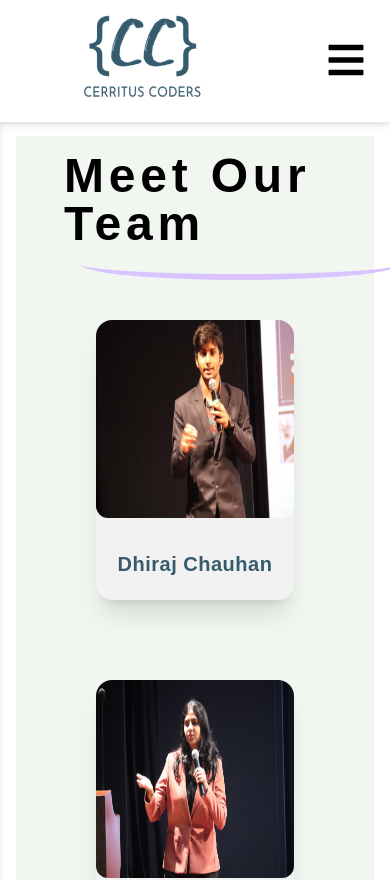
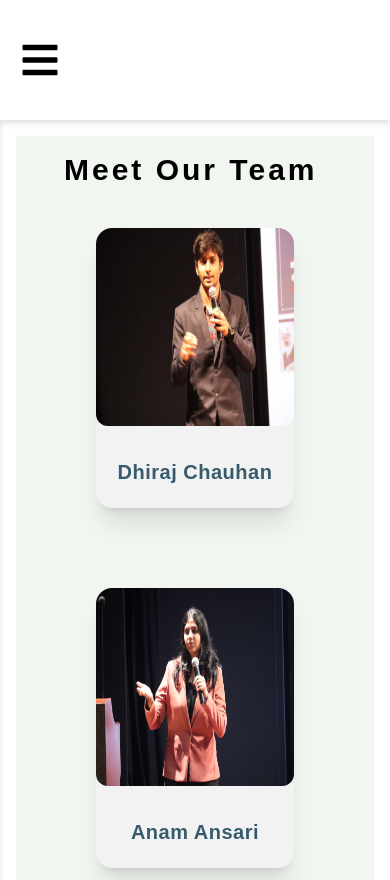
Before and after one commit to CerritusCodersComm/community-website, a Next.js app: page /team in a window 390 px wide. Shown: the top 880 px of the page. Built offline with nearby package versions, Linux system fonts and the light colour scheme; a web font is replaced by a local one.

Commit message:
made navbar more responsive

```diff
--- a/src/components/AppBar.tsx
+++ b/src/components/AppBar.tsx
@@ -10,11 +10,11 @@ export const AppBar: FC = () => {
   console.log(nav);
   return (
     <nav
-      className={`flex justify-between bg-white text-black font-grotesk font-bold drop-shadow-md ${
+      className={`flex justify-between bg-white text-black font-grotesk font-bold drop-shadow-md h-full py-10 md:py-0 md:px-0 sm:py-8 ${
         !nav && "fixed w-[100%]"
       }`}
     >
-      <div className="mt-2 ml-10">
+      <div className="mt-2 ml-10 md:block hidden">
         <Image src={cerritusCodersLogo} height={107} width={214} />
       </div>
       <div className={`hidden xl:flex mr-3 xl:tems-center transition-all duration-500 ease-in`}>
@@ -41,8 +41,11 @@ export const AppBar: FC = () => {
         </div>
       </div>
 
-      {/* navbar for small devices */}
-      <div onClick={() => setNav((prev) => !prev)} className={`block pt-10 pr-6 ${nav && "xl:hidden"} z-10`}>
+      {/* navbar for xsmall devices */}
+      <div
+        onClick={() => setNav((prev) => !prev)}
+        className={`block md:pt-10 md:pr-6 sm:px-10 sm:py-2 md:py-4 md:px-0 md:mb-10 mx-5 ${nav && "xl:hidden"} z-10`}
+      >
         {!nav ? <FaTimes color="commColor" size={40} /> : <FaBars color="commColor" size={40} />}
       </div>
       <div
--- a/src/components/HeroSection.tsx
+++ b/src/components/HeroSection.tsx
@@ -5,8 +5,8 @@ import Image from "next/image";
 
 export const HeroSection: FC = () => {
   return (
-    <div className="bg-white p-4 md:w-screen">
-      <div className="bg-hero h-screen">
+    <div className="bg-white p-4">
+      <div className="bg-hero md:h-screen sm:h-fit">
         <div className="absolute ml-[250px] w-1.5 h-[150px] bg-line hidden md:block"></div>
 
         {/* <div className="border-l-4 border-indigo-500 h-screen"></div> */}
@@ -17,12 +17,12 @@ export const HeroSection: FC = () => {
             <Image src={cerrituscollage} height={430} width={558} />
           </div>
 
-          <div className="ml-0 md:ml-[200px] ">
+          <div className="ml-0 md:ml-[200px] xsm:mx-auto ">
             <Image src={cerritusCodersLogo} height={350} width={700} className="md:w-[700px] md:h-[350px]" />
           </div>
         </div>
         {/* </div> */}
-        <div className="max-w-3xl mx-auto text-3xl tracking-wide leading-relaxed font-satoshi text-center text-black justify-center mb-4">
+        <div className="max-w-3xl mx-auto md:px-0 text-3xl tracking-wide leading-relaxed font-satoshi md:text-center text-black justify-center mb-4 xxsm:text-left xsm:px-4">
           This community is run solely by students, for students, to encourage development, open-source, and help the
           community unlock their full potential, one step at a time.
         </div>
--- a/src/components/event/EventSection.tsx
+++ b/src/components/event/EventSection.tsx
@@ -10,7 +10,7 @@ export const EventSection: FC = () => {
       <div className="bg-[#F1F6F0] text-black font-satoshi">
         <div className="pl-4">
           <div className="text-5xl font-bold tracking-widest pl-8 pt-4 text-center md:text-left">Events</div>
-          <div className="w-[190px] h-8 border-underLine border-b-6 rounded-smileUnderLine hidden md:block "></div>
+          <div className="w-[190px] h-8 border-underLine border-b-6 rounded-smileUnderLine hidden md:block md:ml-2 "></div>
         </div>
         <div className="text-[20px] tracking-wide leading-relaxed text-center text-[#7D7D7D] px-20 py-10">
           <div className="flex flex-wrap justify-center gap-40">
@@ -21,8 +21,8 @@ export const EventSection: FC = () => {
         </div>
 
         {/* <div className="flex bg-[#DCF7E7] justify-center h-[107px] text-[20px] tracking-wide text-[#7D7D7D] px-20 py-10 mx-20"> */}
-        <div className="bg-[#DCF7E7] mx-auto max-w-[20%] px-20 py-10 md:flex md:justify-center md:h-[107px] md:text-[20px] md:tracking-wide md:mx-20 md:max-w-full">
-          <div className="flex text-center text-black items-center gap-20 flex-col md:flex-row md:gap-80">
+        <div className="bg-[#DCF7E7] mx-auto max-w-[20%] px-20 py-10 md:flex md:justify-center md:h-[107px] md:text-[20px] md:tracking-wide md:mx-20 md:max-w-full sm:flex sm:justify-center sm:h-[107px] sm:text-[20px] sm:tracking-wide sm:mx-10 sm:max-w-full sm:px-0 sm:py-0">
+          <div className="flex text-center text-black items-center gap-20 flex-col md:flex-row md:gap-80 sm:flex-row">
             <div className="grid grid-rows-2 gap-y-2 items-center">
               <div className="flex space-x-2 items-center">
                 <MdPeopleAlt />
--- a/src/components/team/TeamSection.tsx
+++ b/src/components/team/TeamSection.tsx
@@ -10,8 +10,8 @@ export const TeamSection: FC = () => {
     <div className="bg-white p-4 ">
       <div className="bg-[#F1F6F0] text-black font-satoshi ">
         <div className="pl-4">
-          <div className="text-5xl font-bold tracking-widest pl-8 pt-4">Meet Our Team</div>
-          <div className="w-[320px] h-8 border-underLine border-b-6 rounded-smileUnderLine ml-12 "></div>
+          <div className="text-3xl font-bold tracking-widest pl-8 pt-4 md:text-5xl">Meet Our Team</div>
+          <div className="w-[320px] h-8 border-underLine border-b-6 rounded-smileUnderLine ml-12 hidden md:block"></div>
         </div>
         <div className="text-[20px] tracking-wide leading-relaxed text-center text-[#7D7D7D] px-20 py-10">
           <div className="flex flex-wrap justify-center gap-20">
--- a/tailwind.config.js
+++ b/tailwind.config.js
@@ -10,10 +10,9 @@ module.exports = {
         satoshi: ["Satoshi", "sans-serif"],
       },
       screens: {
-        md: "800px",
-        // => @media (min-width: 640px) { ... }
-
-        // => @media (min-width: 1024px) { ... }
+        md: "1000px",
+        sm: "580px",
+        xsm: "340px",
       },
       colors: {
         lightPurple: "#CDB9F2",
```
